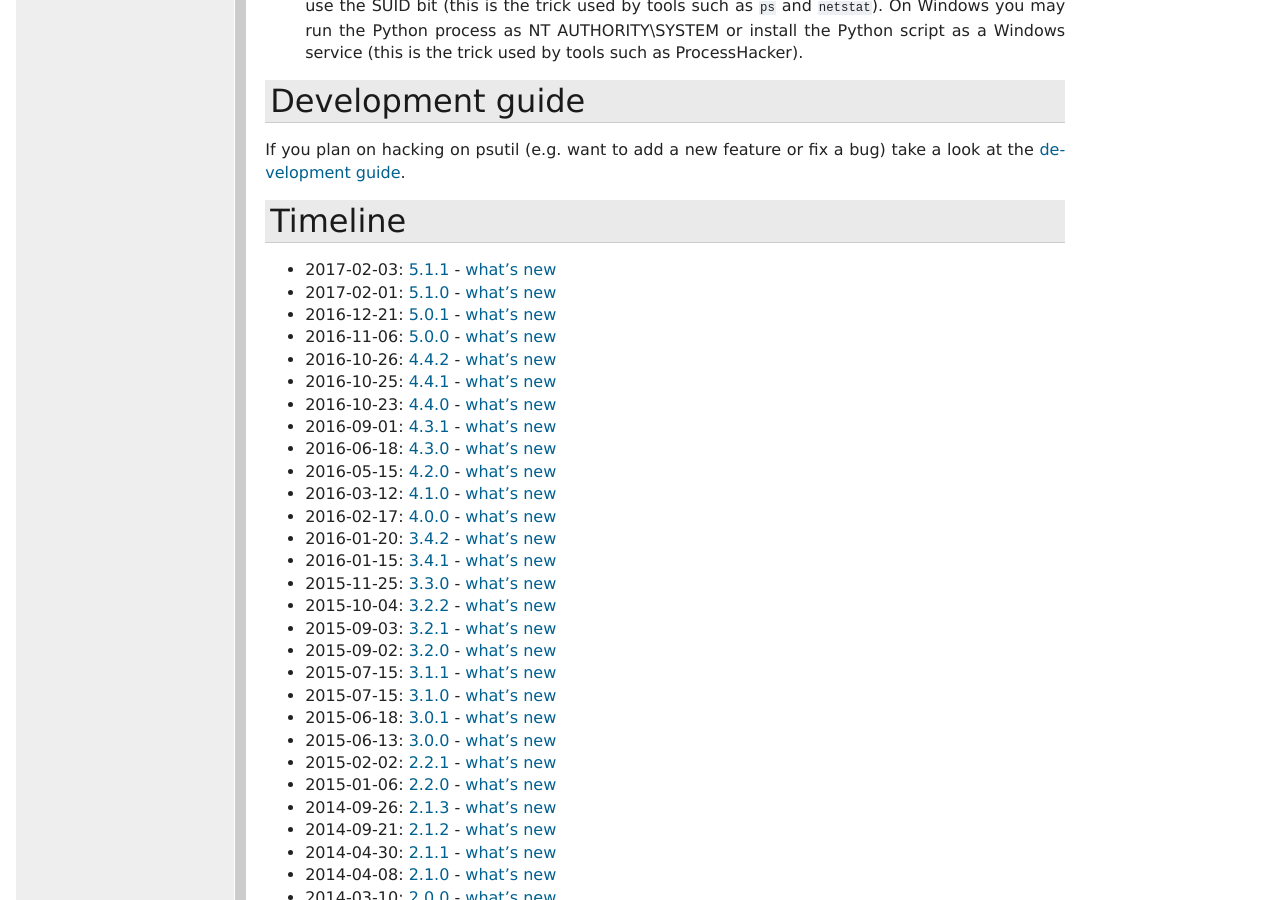
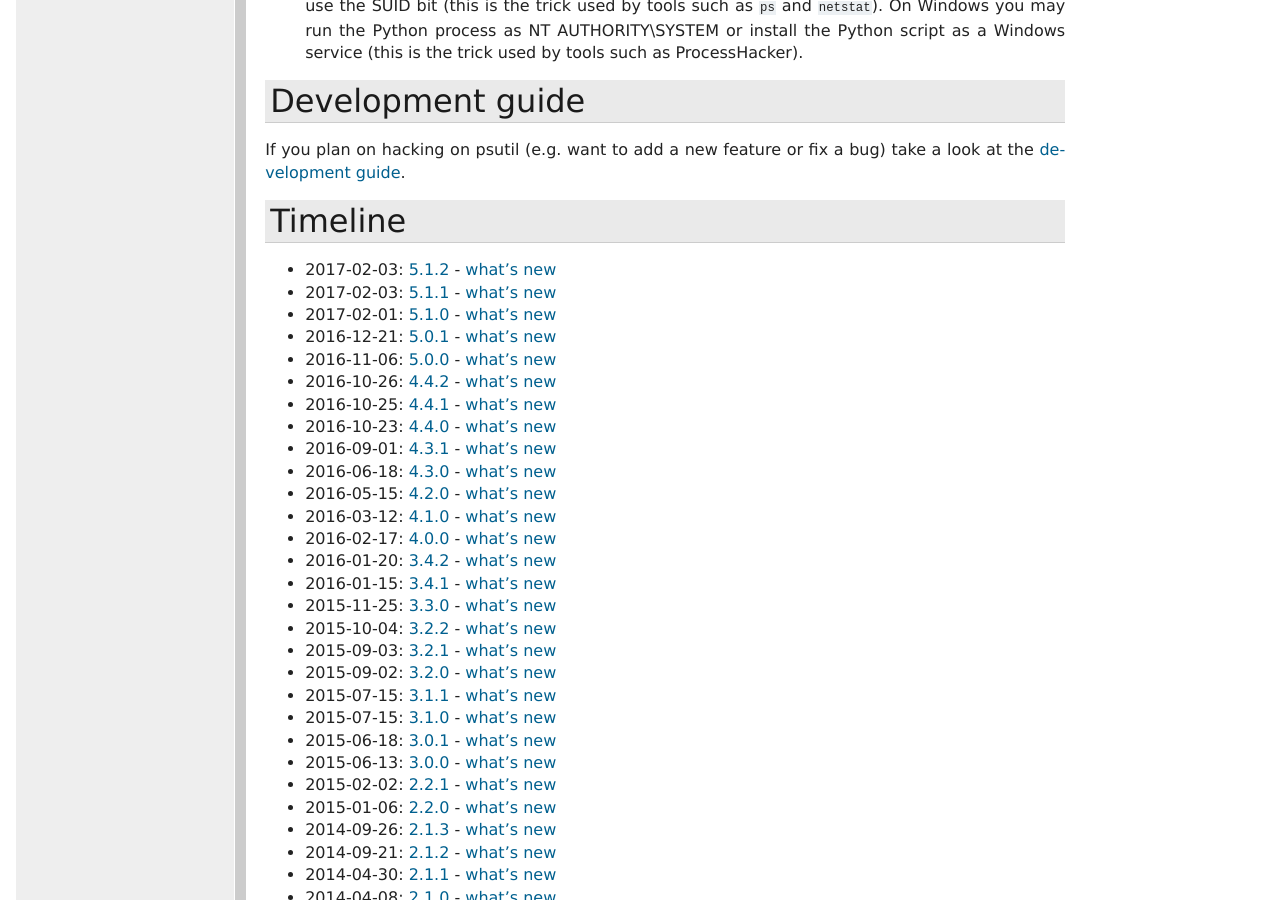
Before and after one commit to giampaolo/psutil, a Sphinx documentation site: the page built from docs/index.rst, in a window 1280 px wide and 900 px high, scrolled down 33769 px. Built offline with Sphinx 7.4.7, drawn with Linux system fonts in a browser that asks for light colours; formulas are drawn with MathJax 3.

Commit message:
pre-release

```diff
--- a/docs/index.rst
+++ b/docs/index.rst
@@ -2121,6 +2121,7 @@
 Timeline
 ========
 
+- 2017-02-03: `5.1.2 <https://pypi.python.org/pypi?name=psutil&version=5.1.2&:action=files>`__ - `what's new <https://github.com/giampaolo/psutil/blob/master/HISTORY.rst#512>`__
 - 2017-02-03: `5.1.1 <https://pypi.python.org/pypi?name=psutil&version=5.1.1&:action=files>`__ - `what's new <https://github.com/giampaolo/psutil/blob/master/HISTORY.rst#511>`__
 - 2017-02-01: `5.1.0 <https://pypi.python.org/pypi?name=psutil&version=5.1.0&:action=files>`__ - `what's new <https://github.com/giampaolo/psutil/blob/master/HISTORY.rst#510>`__
 - 2016-12-21: `5.0.1 <https://pypi.python.org/pypi?name=psutil&version=5.0.1&:action=files>`__ - `what's new <https://github.com/giampaolo/psutil/blob/master/HISTORY.rst#501>`__
```
